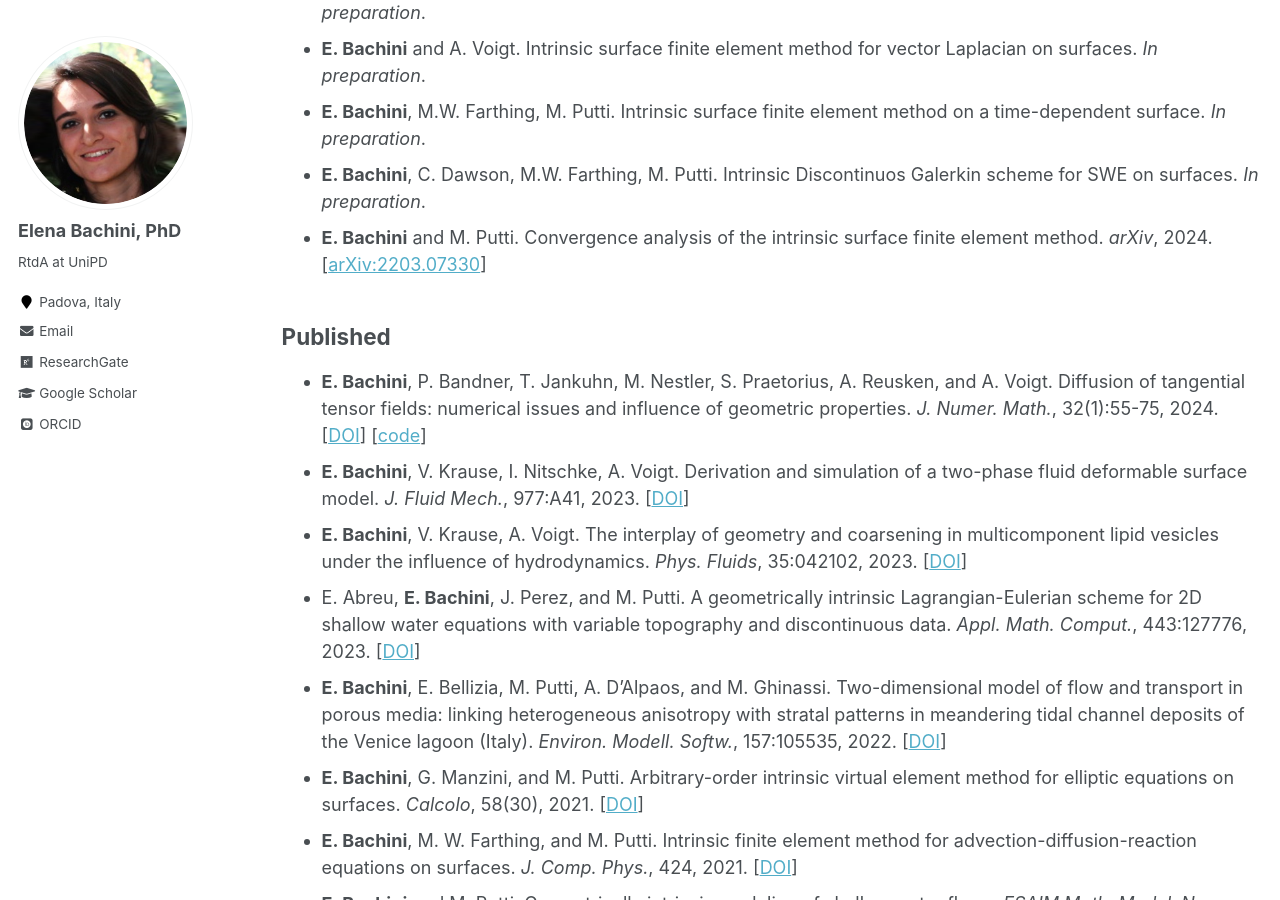
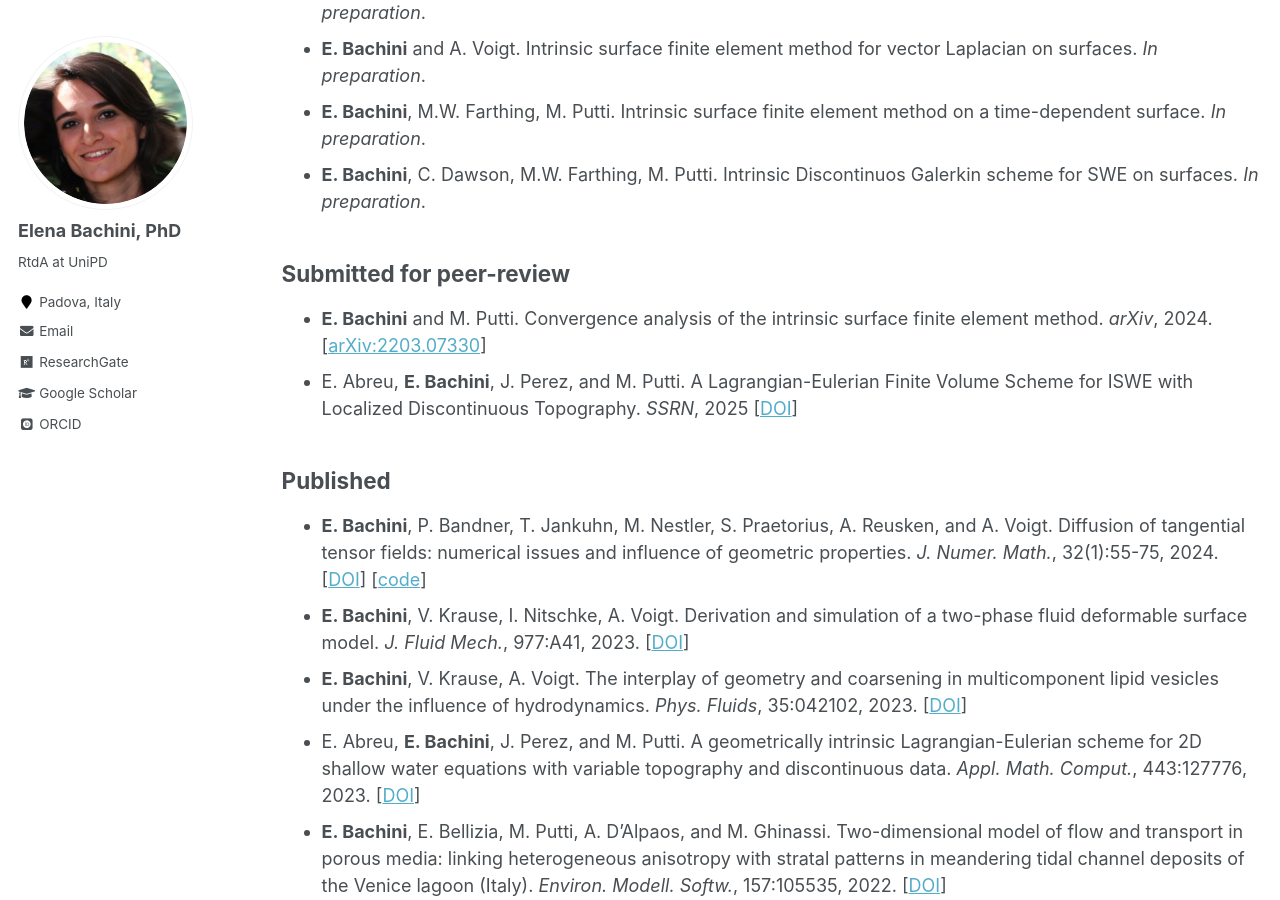
Before and after one commit to elenabachini/elenabachini.github.io, a Jekyll site: the page built from _pages/publications.md, in a window 1280 px wide and 900 px high, scrolled down 327 px. Built offline with Jekyll 4.4.1, drawn with Linux system fonts in a browser that asks for light colours; some web fonts are replaced.

Commit message:
update publications

```diff
--- a/_pages/publications.md
+++ b/_pages/publications.md
@@ -36,11 +36,17 @@ approximation within a geometrically intrinsic framework. <em>In preparation</em
   M. Putti. Intrinsic Discontinuos Galerkin scheme for SWE on
   surfaces. <em>In preparation</em>.
 </li>
+</ul>
+
+## Submitted for peer-review
+<ul>
 <li>
 <b>E. Bachini</b> and M. Putti. Convergence analysis of the intrinsic surface finite element method. <em>arXiv</em>, 2024. [<a href="https://arxiv.org/abs/2203.07330" target="_blank">arXiv:2203.07330</a>]
 </li>
+<li>
+E. Abreu, <b>E. Bachini</b>, J. Perez, and M. Putti. A Lagrangian-Eulerian Finite Volume Scheme for ISWE with Localized Discontinuous Topography.  <em>SSRN</em>, 2025  [<a href="https://dx.doi.org/10.2139/ssrn.5387003" target="_blank">DOI</a>]
+</li>
 </ul>
-
 
 ## Published
 <ul>
```
